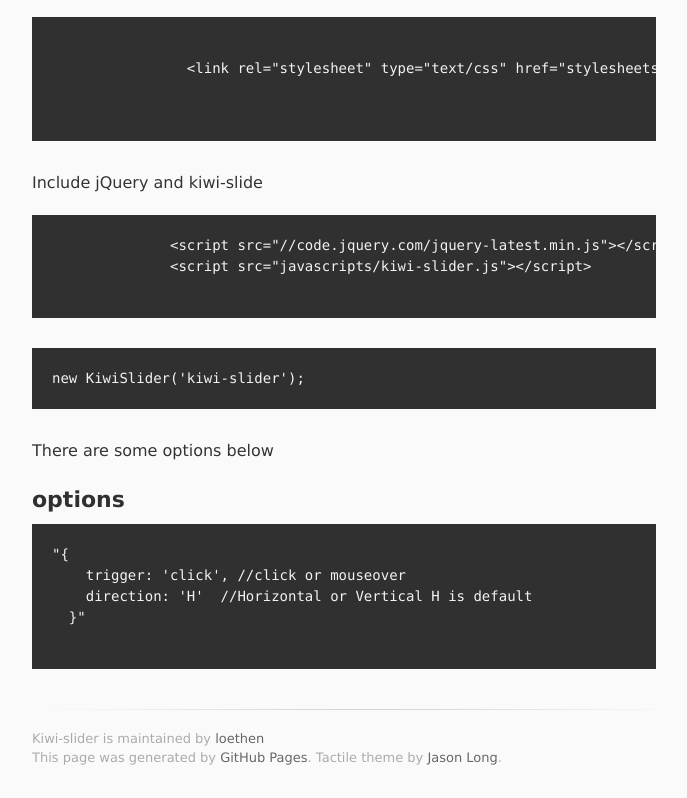
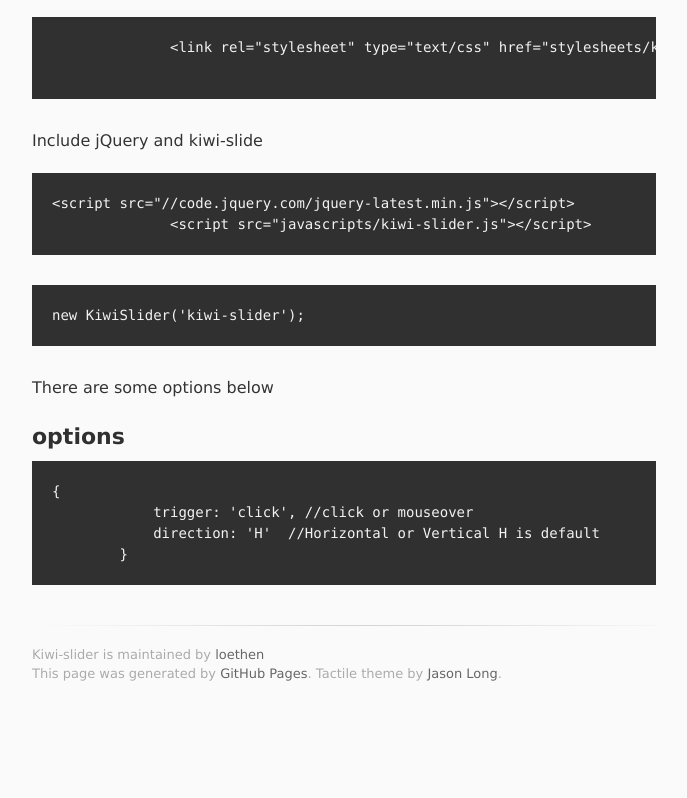
Before and after one commit to loethen/kiwi-slider, a website: page index.html in a window 1280 px wide. Shown: the part 739-1537 px from the top of the page, without its empty margins (296-983 px from the left). After the commit the page ends 1453 px from the top, so only its background shows below. Drawn offline with nearby package versions, Linux system fonts and the light colour scheme.

Commit message:
code tag

```diff
--- a/index.html
+++ b/index.html
@@ -271,17 +271,13 @@
           <li>
             <p>Include kiwi.css</p>
             <pre>
-              <code>
-                &lt;link rel="stylesheet" type="text/css" href="stylesheets/kiwi.css" media="screen"&gt;
-              </code>
+              <code>&lt;link rel="stylesheet" type="text/css" href="stylesheets/kiwi.css" media="screen"&gt;</code>
             </pre>
           </li>
           <li>
             <p>Include jQuery and kiwi-slide</p>
-            <pre>
-              &lt;script src="//code.jquery.com/jquery-latest.min.js"&gt;&lt;/script&gt;
-              &lt;script src="javascripts/kiwi-slider.js"&gt;&lt;/script&gt;
-            </pre>
+            <pre>&lt;script src="//code.jquery.com/jquery-latest.min.js"&gt;&lt;/script&gt;
+              &lt;script src="javascripts/kiwi-slider.js"&gt;&lt;/script&gt;</pre>
           </li>
           <li>
             <pre>new KiwiSlider('kiwi-slider');</pre>
@@ -289,12 +285,10 @@
           </li>
         </ol>
         <h2>options</h2>
-        <pre>
-"{
-    trigger: 'click', //click or mouseover
-    direction: 'H'  //Horizontal or Vertical H is default
-  }"
-        </pre>
+        <pre>{
+            trigger: 'click', //click or mouseover
+            direction: 'H'  //Horizontal or Vertical H is default
+        }</pre>
 
         <footer>
           Kiwi-slider is maintained by <a href="https://github.com/loethen">loethen</a><br>
```
